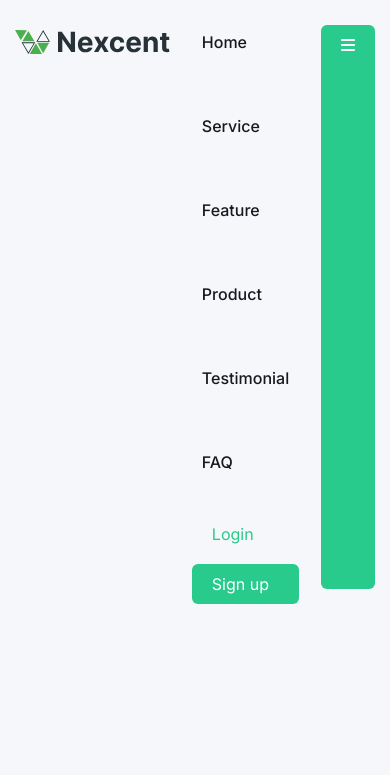
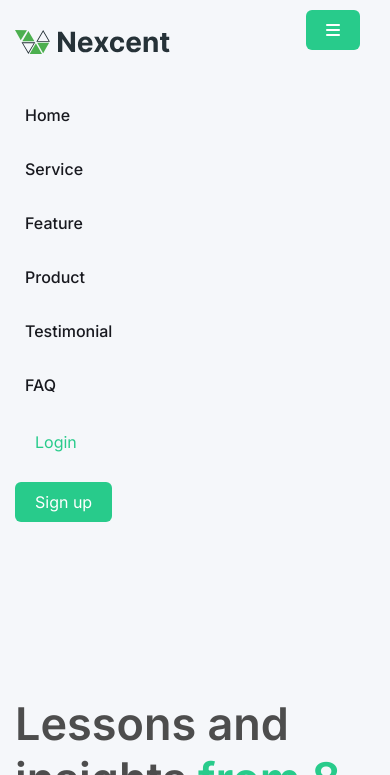
Before and after one commit to sohelkhan302012/Nex., a plain HTML site: page task 11 oct 2023/index.html in a window 390 px wide. Both pictures are taken after a click on the link 348 px from the left and 45 px from the top of the page. Shown: the top 775 px of the page. Drawn offline with nearby package versions, Linux system fonts and the light colour scheme.

Commit message:
new change

```diff
--- a/task 11 oct 2023/css/index.css
+++ b/task 11 oct 2023/css/index.css
@@ -115,10 +115,7 @@ h4 {
 header {
   background-color: var(--silver);
 }
-.header-flex {
-  display: flex;
-  justify-content: space-between;
-}
+
 .logo {
   display: inline-block;
   padding: 30px 0;
@@ -135,7 +132,7 @@ header {
 }
 .navigation li a {
   display: inline-block;
-  padding: 30px 10px;
+  padding: 15px 10px;
   color: var(--navigation);
   font-size: 16px;
   font-weight: 500;
@@ -160,6 +157,7 @@ header {
   color: var(--white);
   background-color: var(--primary);
   border-radius: 6px;
+  display: inline-block;
 }
 .cta .cta-primary:hover {
   background-color: var(--secondary);
@@ -171,7 +169,6 @@ header {
   background-color: var(--primary);
   color: var(--white);
   border-radius: 6px;
-  margin: 25px 0;
 }
 #menubar {
   display: none;
@@ -268,6 +265,11 @@ h1 span {
 .section-5-content h2 span {
   color: var(--primary);
   display: block;
+}
+.mobile-icon{
+  position: absolute;
+  top: 10px;
+  right: 30px;
 }
 .section-5-content p {
   padding-top: 8px;
@@ -554,10 +556,7 @@ h1 span {
     width: 720px;
   }
 
-  #menubar {
-    display: flex;
-    align-items: center;
-  }
+
   .cta a {
     display: inline-block;
     margin: 0;
@@ -570,9 +569,7 @@ h1 span {
   .foot-h {
     margin: 0 0 24px;
   }
-  .navigation {
-    display: none;
-  }
+
 }
 @media (min-width: 1024px) {
   .col-lg-1 {
@@ -610,6 +607,10 @@ h1 span {
   }
   .col-lg-12 {
     width: 100%;
+  }
+  .header-flex {
+    display: flex;
+    justify-content: space-between;
   }
   .container {
     width: 960px;
@@ -662,6 +663,10 @@ h1 span {
   .cta {
     display: block;
   }
+  #menubar {
+    display: flex;
+    align-items: center;
+  }
 }
 @media (min-width: 1200px) {
   .container {
--- a/task 11 oct 2023/index.html
+++ b/task 11 oct 2023/index.html
@@ -40,7 +40,7 @@
               <li><a href="#">FAQ</a></li>
             </ul>
 
-            <div class="cta">
+            <div  class="cta">
               <a href="#" class="cta-secondary">Login</a>
               <a href="#" class="cta-primary">Sign up</a>
             </div>
@@ -48,7 +48,7 @@
 
           <a
             href="javascript:void(0)"
-            class="mobile-menu none"
+            class="mobile-menu none mobile-icon"
             onclick="myFunction()"
           >
             <i class="fa-solid fa-bars"></i
```
